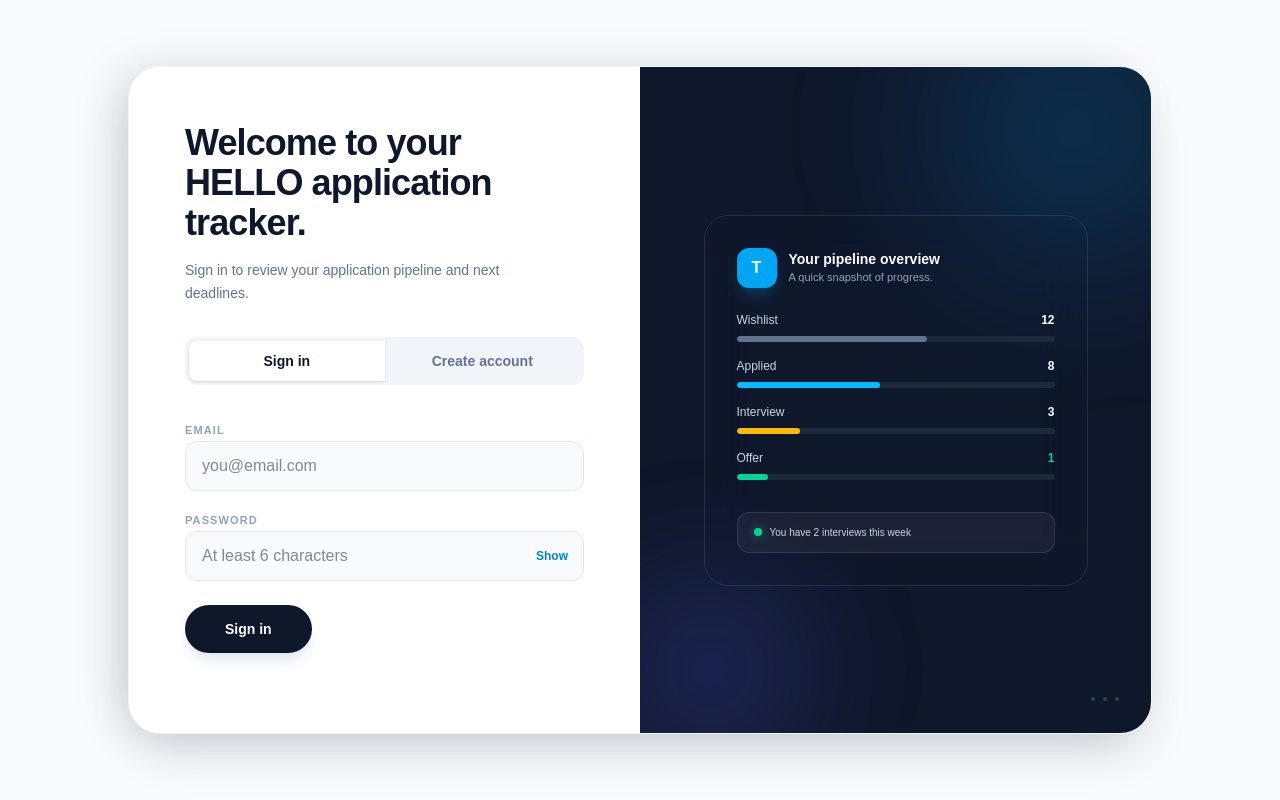
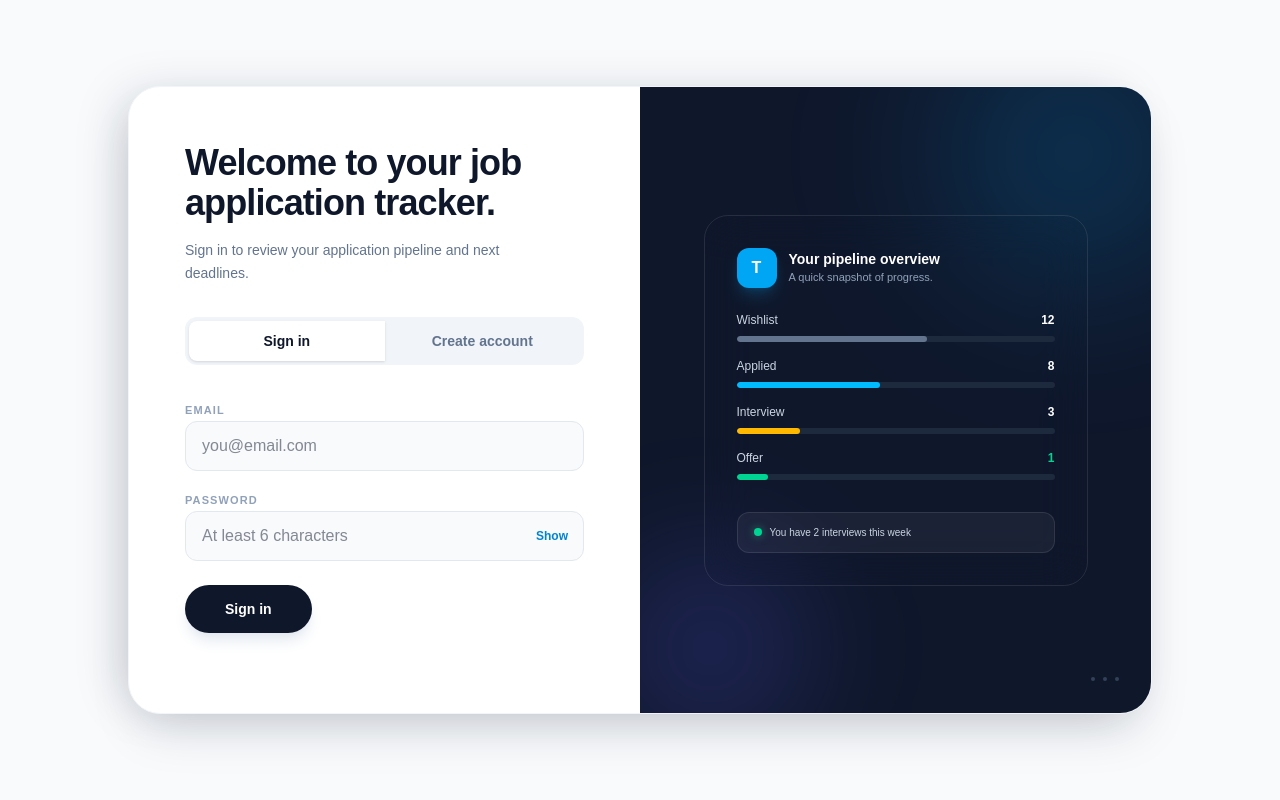
Before and after one commit to ngtsungyin/swe40006_job-application-tracker_fork, a Next.js app: page /login in a window 1280 px wide. Built offline with nearby package versions, Linux system fonts and the light colour scheme; no server answers.

Commit message:
Update page.tsx

```diff
--- a/app/login/page.tsx
+++ b/app/login/page.tsx
@@ -99,7 +99,7 @@ export default function LoginPage() {
         <div className="flex flex-col p-10 sm:p-12 lg:p-14">
           <div className="mb-6 flex-1">
             <h2 className="mb-4 text-4xl font-bold tracking-tight text-slate-900 dark:text-slate-100">
-              Welcome to your HELLO application tracker.
+              Welcome to your job application tracker.
             </h2>
 
             <p className="mb-8 max-w-xs text-sm leading-relaxed text-slate-500 dark:text-slate-400">
```
